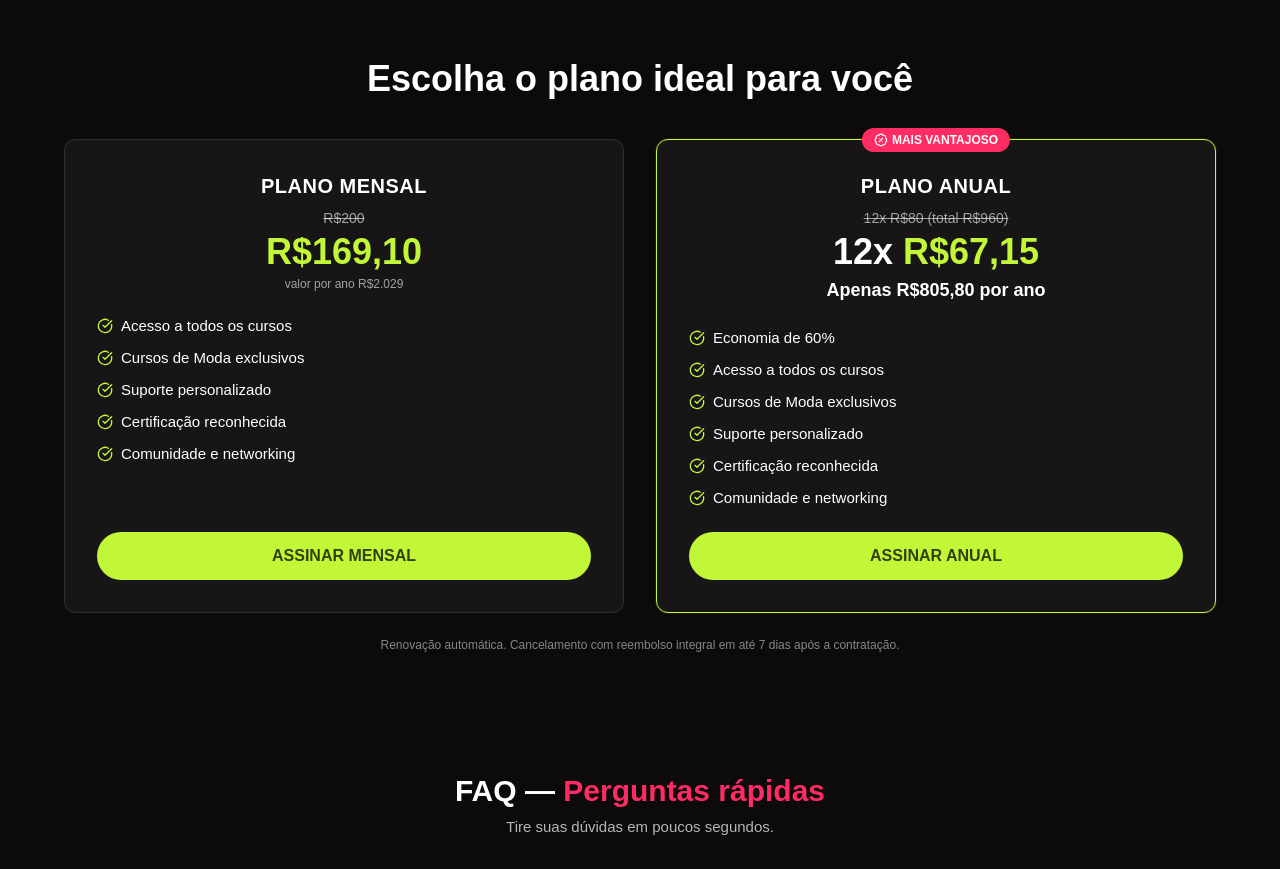
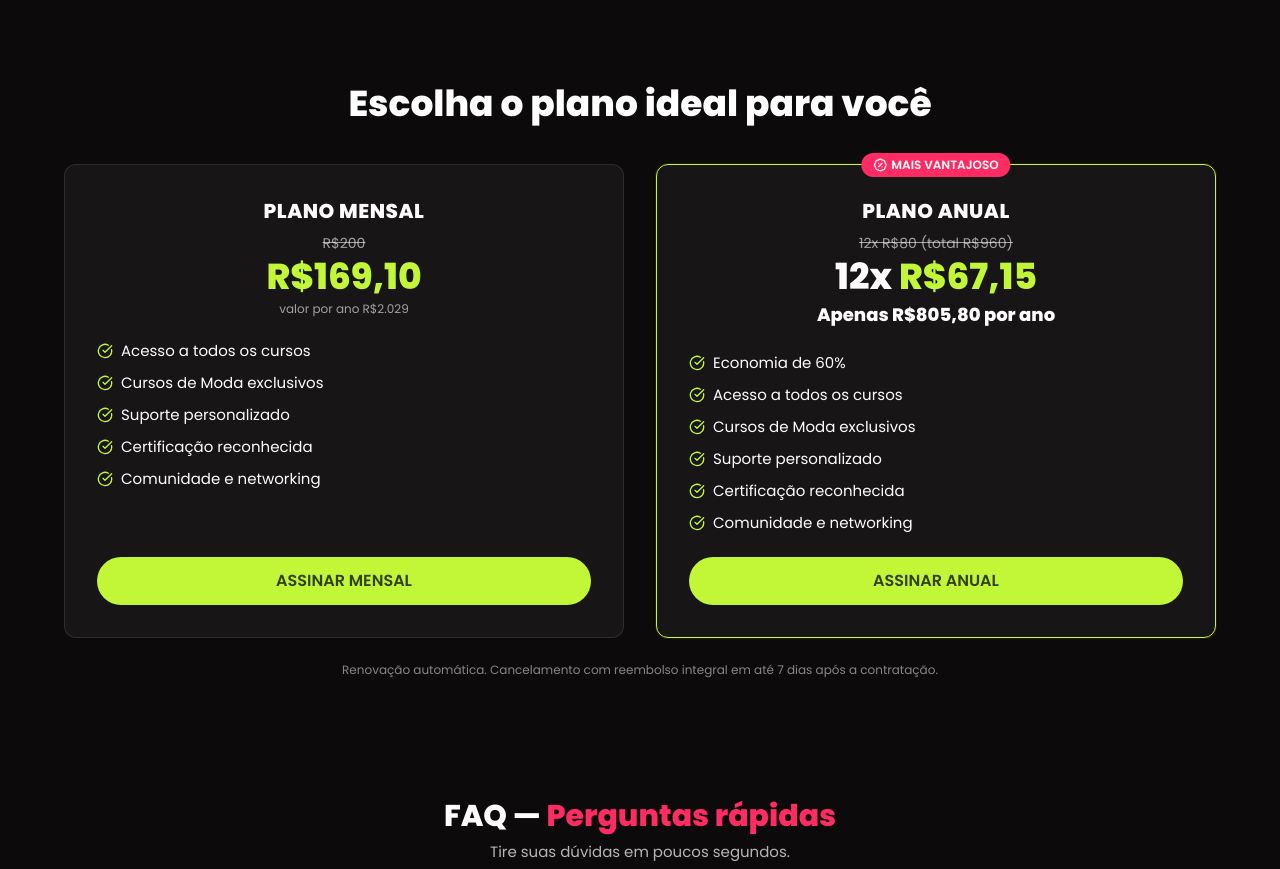
Before and after one commit to JoaoDelbin/siteenmodamais, a React (Vite) app: page / in a window 1280 px wide. Shown: the part 3060-3929 px from the top of the page. Built offline with nearby package versions, Linux system fonts and the light colour scheme.

Commit message:
ajuste para vercelapp

```diff
--- a/src/index.css
+++ b/src/index.css
@@ -1,6 +1,5 @@
+@import url('https://fonts.googleapis.com/css2?family=Poppins:wght@400;500;600;700;800&display=swap');
+
 @tailwind base;
 @tailwind components;
 @tailwind utilities;
-
-
-@import url('https://fonts.googleapis.com/css2?family=Poppins:wght@400;500;600;700;800&display=swap');
```
